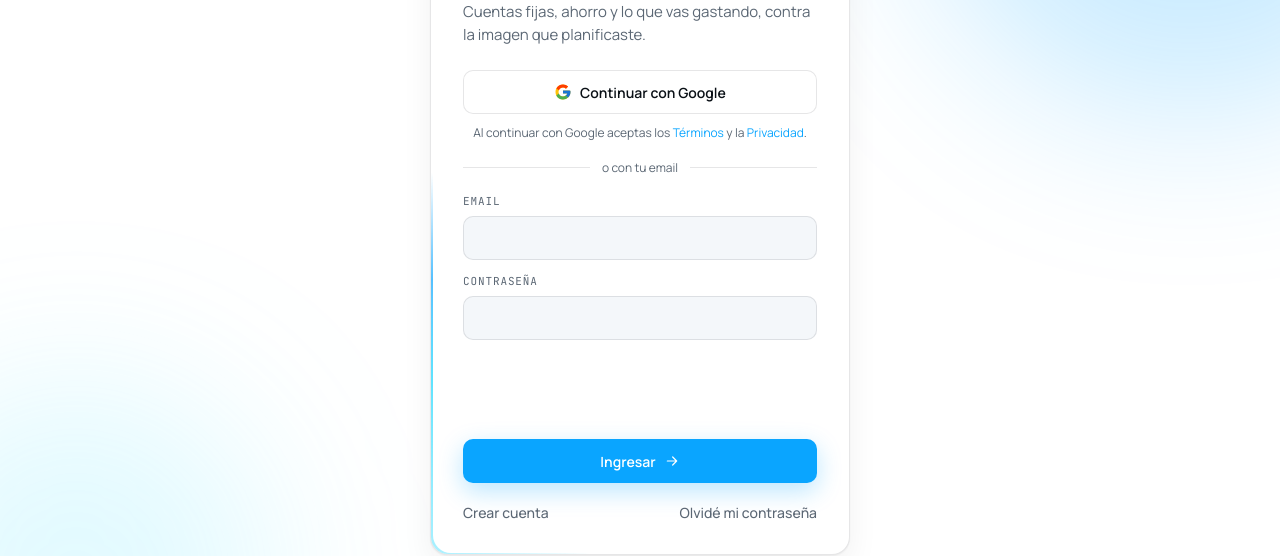
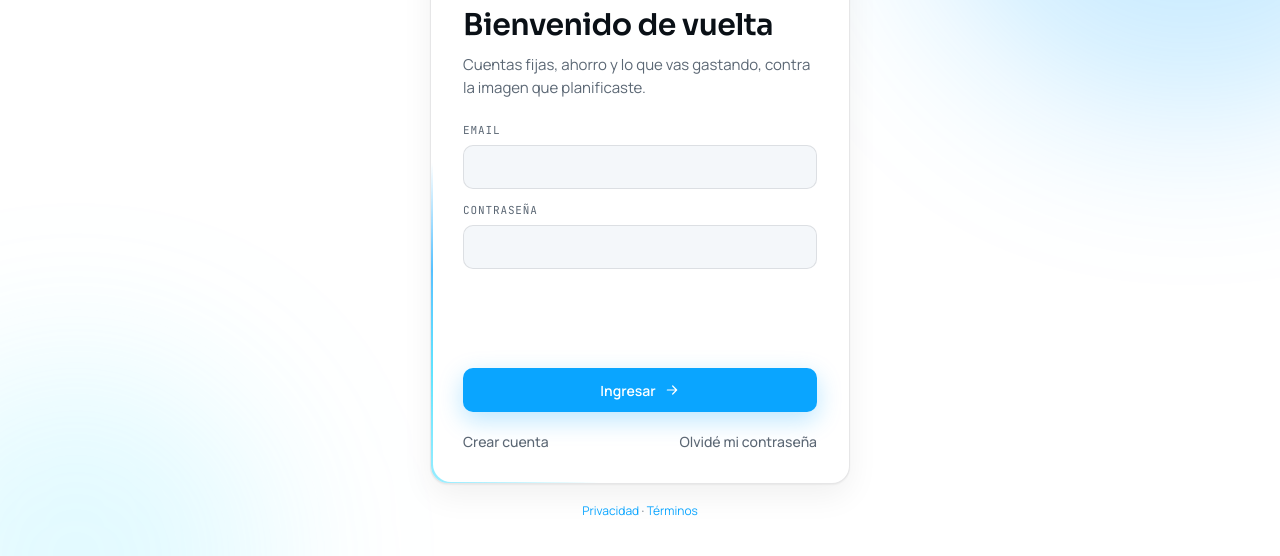
Before and after one commit to IIDH/flowcheck, a React (Vite) app: page / in a window 1280 px wide. Shown: the part 204-760 px from the top of the page. Built offline with nearby package versions, Linux system fonts and the light colour scheme; no server answers.

Commit message:
feat: se quita acceso google para ambiente de deploy

```diff
--- a/src/pages/Login.jsx
+++ b/src/pages/Login.jsx
@@ -1,4 +1,4 @@
-import { useState } from 'react'
+import { useEffect, useState } from 'react'
 import { Link } from 'react-router-dom'
 import Captcha, { captchaEnabled } from '../components/Captcha'
 import { Logo } from '../components/Layout'
@@ -27,6 +27,18 @@ export default function Login() {
   const [busy, setBusy] = useState(false)
   const [sent, setSent] = useState(false)
   const [accepted, setAccepted] = useState(false)
+  const [googleEnabled, setGoogleEnabled] = useState(false)
+
+  // Login con Google desactivado por ahora. Para activarlo: configurar el proveedor
+  // en Supabase y definir VITE_ENABLE_GOOGLE=true. Aun así, solo se muestra si
+  // Supabase lo reporta activo (si no, respondería un JSON de error).
+  useEffect(() => {
+    if (import.meta.env.VITE_ENABLE_GOOGLE !== 'true') return
+    fetch(`${import.meta.env.VITE_SUPABASE_URL}/auth/v1/settings`, { headers: { apikey: import.meta.env.VITE_SUPABASE_ANON_KEY } })
+      .then((r) => (r.ok ? r.json() : null))
+      .then((s) => setGoogleEnabled(Boolean(s?.external?.google)))
+      .catch(() => setGoogleEnabled(false))
+  }, [])
   const [captchaToken, setCaptchaToken] = useState(null)
   const [captchaKey, setCaptchaKey] = useState(0)
 
@@ -97,7 +109,7 @@ export default function Login() {
             </div>
           ) : (
             <form onSubmit={submit} className="stack" style={{ gap: 14 }} noValidate>
-              {mode !== 'reset' && (
+              {mode !== 'reset' && googleEnabled && (
                 <>
                   <button type="button" className="btn btn-google dc-cta btn-block" onClick={google} disabled={busy}>
                     <GoogleIcon /> Continuar con Google
```
Also changed, not shown: 1 other file (tests, documents, lock files or other folders).
